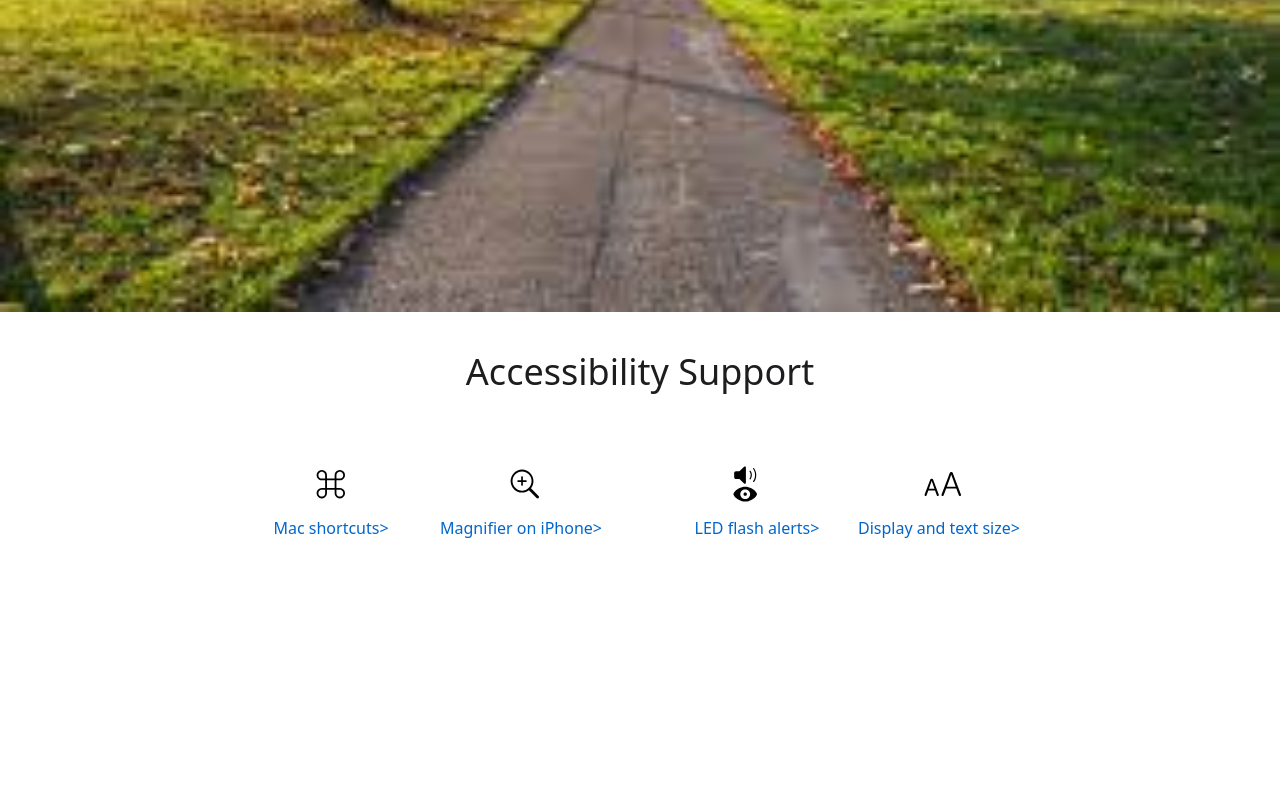
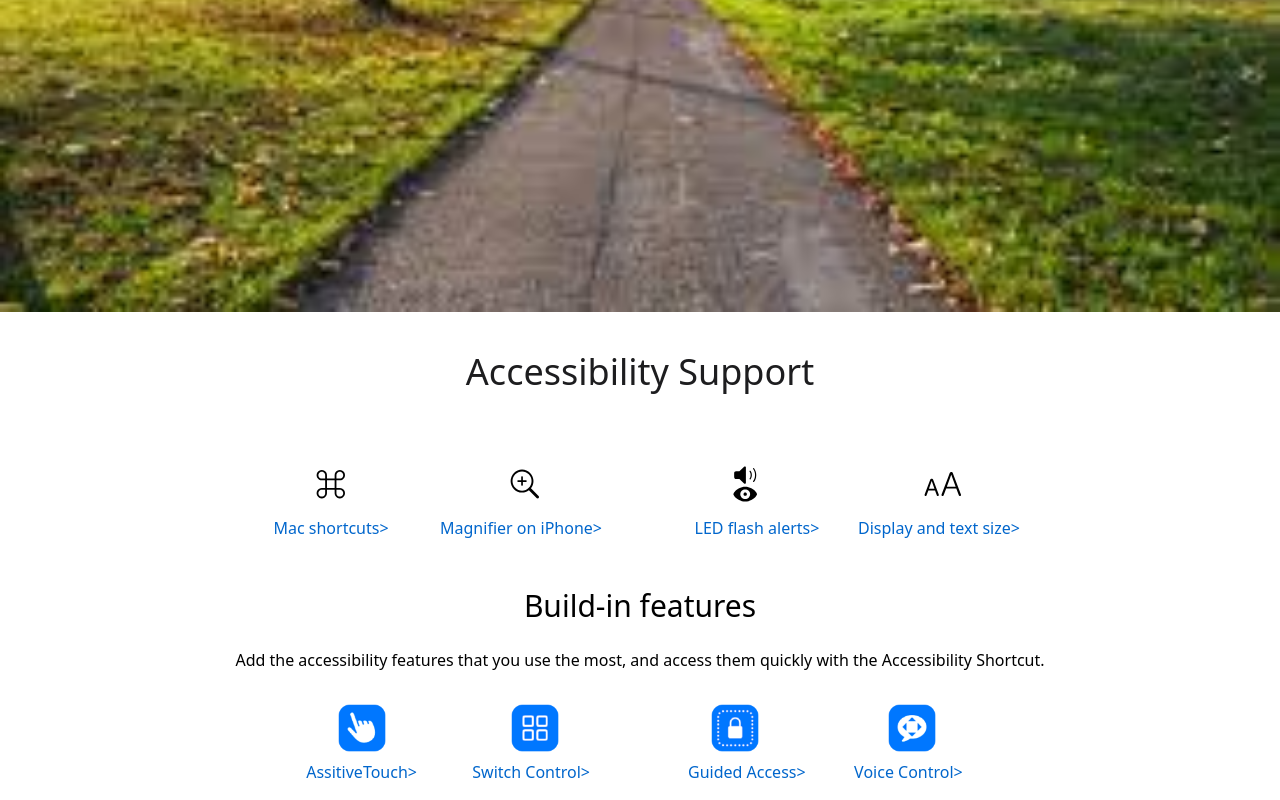
Before and after one commit to Datureli/apple-website, a Nuxt app: page / in a window 1280 px wide. Shown: the part 540-1340 px from the top of the page. Before the commit the page ends 1096 px from the top, so only its background shows below. Built offline with nearby package versions, Linux system fonts and the light colour scheme.

Commit message:
add builtInFeatures layout

```diff
--- a/components/AccessibilitySupport.vue
+++ b/components/AccessibilitySupport.vue
@@ -1,23 +1,27 @@
 <template>
-  <div class="flex flex-col items-center">
-    <h1 class="text-4xl md:text-4xl font-sans font-sf-pro-display text-little-black text-center font-medium mb-4 mt-5 p-5">
-      Accessibility Support
+  <div>
+    <h1
+      class="text-4xl md:text-4xl font-sans font-sf-pro-display text-little-black text-center font-medium mb-4 mt-5 p-5"
+    >
+      <slot name="title">Accessibility Support</slot>
     </h1>
-    <div class="grid grid-cols-2 md:grid-cols-4 gap-4 mt-8">
-      <router-link v-for="(icon, index) in icons" :key="index" :to="icon.link" class="no-underline text-link hover:underline">
-        <div :class="icon.containerClasses">
-          <img :src="icon.imageSrc" :alt="icon.imageAlt" class="h-12 w-12 mb-2" />
-          <span :class="[icon.textClasses, index % 2 === 1 ? 'md:w-[95%] lg:w-auto' : '']">{{ icon.text + '>' }}</span>
-        </div>
-      </router-link>
-    </div>
+    <FourIconsLayout>
+      <FourIcons
+        v-for="(icon, index) in icons"
+        :key="index"
+        :imageSrc="icon.imageSrc"
+        :imageAlt="icon.imageAlt"
+        :text="icon.text"
+        :containerClasses="icon.containerClasses"
+        :textClasses="icon.textClasses"
+        :link="icon.link"
+        :index="index"
+      ></FourIcons>
+    </FourIconsLayout>
   </div>
 </template>
 
 <script setup>
-import { ref } from "vue";
-import { useRoute } from "vue-router";
-
 const icons = [
   {
     imageSrc: "/images/icon1.svg",
--- a/components/BuiltInFeatures.vue
+++ b/components/BuiltInFeatures.vue
@@ -1,6 +1,59 @@
 <template>
-    <section>
-        <h2>Build-in features</h2>
-        <p>Add the accessibility features that you use the most, and access them quickly with the Accessibility Shortcut.</p>
-    </section>
+  <section class="mt-8">
+    <h2 class="text-center text-3xl font-medium text-black mb-6">Build-in features</h2>
+    <p class="text-center">
+      Add the accessibility features that you use the most, and access them
+      quickly with the Accessibility Shortcut.
+    </p>
+    <FourIconsLayout>
+      <FourIcons
+        v-for="(icon, index) in icons"
+        :key="index"
+        :imageSrc="icon.imageSrc"
+        :imageAlt="icon.imageAlt"
+        :text="icon.text"
+        :containerClasses="icon.containerClasses"
+        :textClasses="icon.textClasses"
+        :link="icon.link"
+        :index="index"
+      ></FourIcons>
+    </FourIconsLayout>
+  </section>
 </template>
+
+<script setup>
+const icons = [
+  {
+    imageSrc: "/icons/hand.png",
+    imageAlt: "Icon 1",
+    text: "AssitiveTouch",
+    containerClasses: "flex flex-col items-center ml-3",
+    textClasses: "",
+    link: "/path/to/icon1",
+  },
+  {
+    imageSrc: "/icons/4-squares.png",
+    imageAlt: "Icon 2",
+    text: "Switch Control",
+    containerClasses: "flex flex-col items-center mr-2 pr-3 mb-4",
+    textClasses: "pr-2 text-center",
+    link: "/path/to/icon2",
+  },
+  {
+    imageSrc: "/icons/lock.png",
+    imageAlt: "Icon 3",
+    text: "Guided Access",
+    containerClasses: "flex flex-col items-center",
+    textClasses: "text-left pr-4 pl-10",
+    link: "/path/to/icon3",
+  },
+  {
+    imageSrc: "/icons/message.png",
+    imageAlt: "Icon 4",
+    text: "Voice Control",
+    containerClasses: "flex flex-col items-center mr-3 pr-3 pb-4",
+    textClasses: "pr-2 text-center",
+    link: "/path/to/icon4",
+  },
+];
+</script>
--- /dev/null
+++ b/components/FourIcons.vue
@@ -0,0 +1,21 @@
+<template>
+  <router-link :to="link" class="no-underline text-link hover:underline">
+    <div :class="containerClasses">
+      <img :src="imageSrc" :alt="imageAlt" class="h-12 w-12 mb-2" />
+      <span :class="[textClasses, isOdd ? 'md:w-[95%] lg:w-auto' : '']">{{ text + '>' }}</span>
+    </div>
+  </router-link>
+</template>
+
+<script setup>
+import { ref } from "vue";
+import { useRoute } from "vue-router";
+
+const props = defineProps(["imageSrc", "imageAlt", "text", "containerClasses", "textClasses", "link"]);
+
+const isOdd = ref(false);
+
+watchEffect(() => {
+  isOdd.value = props.index % 2 === 1;
+});
+</script>
--- /dev/null
+++ b/components/FourIconsLayout.vue
@@ -0,0 +1,7 @@
+<template>
+  <div class="flex flex-col items-center">
+    <div class="grid grid-cols-2 md:grid-cols-4 gap-4 mt-8">
+      <slot></slot>
+    </div>
+  </div>
+</template>
--- a/pages/index.vue
+++ b/pages/index.vue
@@ -2,5 +2,6 @@
   <div>
     <MainImage />
     <AccessibilitySupport />
+    <BuiltInFeatures />
   </div>
 </template>
```
